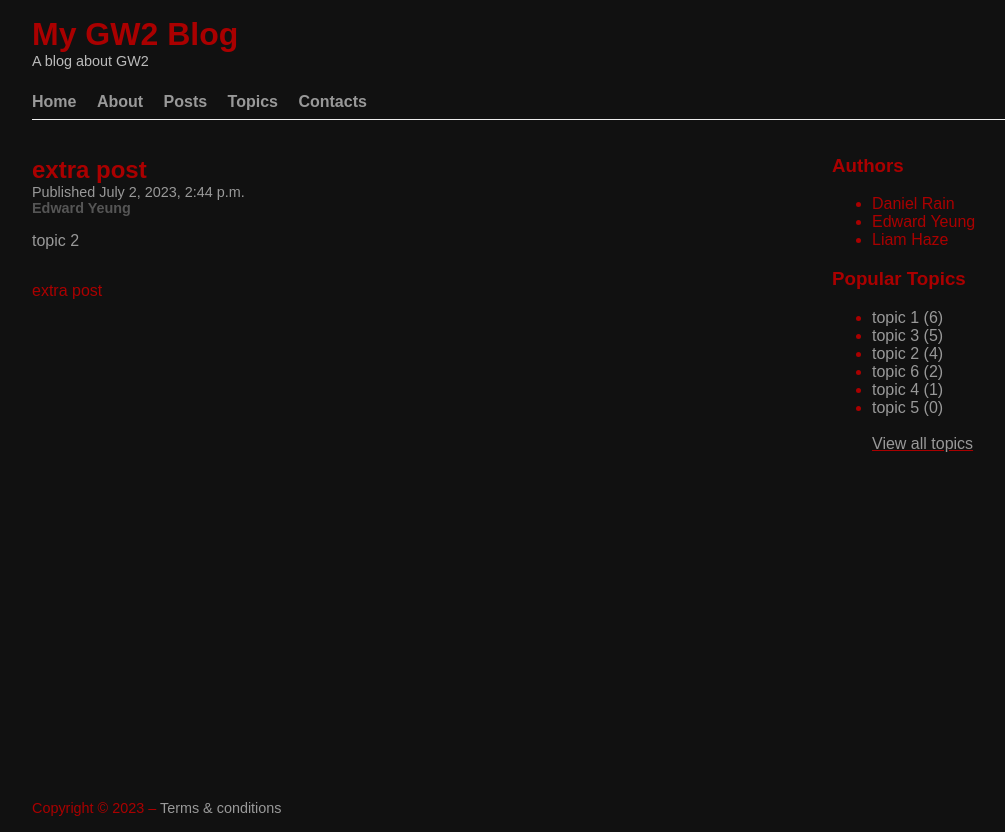
After one commit to edwardryeung/guild_wars_2, a Django app: page /posts/28/ in a window 1280 px wide. The commit adds this page. Shown: the whole page, without its empty margins (108-1113 px from the left). Run offline with Django 4.2, Linux system fonts and the light colour scheme; data comes from the database, SQL or seed files in the repository; both versions use the stored data as it was after the commit.

Commit message:
changes made for module 5 and assignment 4

```diff
--- /dev/null
+++ b/blog/context_processors.py
@@ -0,0 +1,29 @@
+from . import models
+from django.db.models import Count
+
+
+def base_context(request):
+    authors = models.Post.objects.published().get_authors().order_by('first_name')
+
+    top_posts = models.Post.objects.published().filter(comments__approved=True).annotate(
+        total_comments=Count('comments')).order_by('-total_comments')[:10]
+
+    for post in models.Post.objects.published():
+        if post in top_posts:
+            post.popular = True
+            post.save()
+        else:
+            post.popular = False
+            post.save()
+
+    sorted_topics = models.Topic.objects.filter(blog_posts__popular=True).annotate(
+        total_posts=Count('blog_posts')).order_by('-total_posts')
+
+    all_topics = models.Topic.objects.all()
+
+
+    return {
+        'authors': authors,
+        'sorted_topics': sorted_topics,
+        'all_topics': all_topics,
+    }
--- a/blog/models.py
+++ b/blog/models.py
@@ -2,6 +2,7 @@ from django.conf import settings
 from django.db import models
 from django.utils import timezone
 from django.contrib.auth import get_user_model
+from django.urls import reverse
 # Create your models here.
 
 
@@ -11,6 +12,10 @@ class Topic(models.Model):
         unique=True
     )
     slug = models.SlugField(unique=True)
+
+
+    def get_absolute_url(self):
+        return reverse('topic-detail', kwargs={'slug': self.slug})
 
     def __str__(self):
         return self.name
@@ -80,6 +85,19 @@ class Post(models.Model):
         self.status = self.PUBLISHED
         self.published = timezone.now()
 
+    def get_absolute_url(self):
+        if self.published:
+            kwargs = {
+                'year': self.published.year,
+                'month': self.published.month,
+                'day': self.published.day,
+                'slug': self.slug
+            }
+        else:
+            kwargs = {'pk': self.pk}
+
+        return reverse('post-detail', kwargs=kwargs)
+
     class Meta:
         ordering = ['-created']
 
--- a/blog/static/blog/base.css
+++ b/blog/static/blog/base.css
@@ -1,6 +1,6 @@
 html {
   height: 100%; /* Use whole height of browser */
-  background-color: black;
+  background-color: #111;
 }
 
 body {
@@ -11,7 +11,7 @@ body {
   max-width: 1000px;  /* Set max width */
   min-height: 100%;  /* Full height */
   padding: 1rem;
-  color: red;
+  color: #a00;
 }
 
 /*
@@ -19,7 +19,7 @@ body {
  * and unvisited links. Show underline on hover only.
  */
 a {
-  color: #999999;
+  color: #999;
   text-decoration: none;
 }
 
@@ -35,7 +35,7 @@ a:hover {
 
 #site-header p {
   font-size: 0.9rem;
-  color: #666;
+  color: #bbb;
   padding: 0;
   margin: 0;
 }
@@ -74,3 +74,56 @@ a:hover {
 #site-footer {
   font-size: 0.9rem;
 }
+
+/* post preview */
+.post-preview {
+  border-bottom: 1px #888 solid;
+}
+
+.post-preview h2 {
+  padding-bottom: 0;
+  margin-bottom: 0;
+}
+
+.post-preview time {
+  color: #800;
+}
+
+.post-preview section {
+  margin: 1rem 0;
+}
+
+/* post detail view */
+#post-detail-article h1 {
+  margin-bottom: 0;
+  padding-bottom: 0;
+}
+
+#post-detail-article .author {
+  font-size: 0.9rem;
+  font-weight: bold;
+  color: #555;
+  padding-bottom: 0;
+}
+
+#post-detail-article .published {
+  color: #999;
+  font-size: 0.9rem;
+}
+
+#post-detail-article .content {
+  margin: 2rem 0;
+}
+
+#post-detail-article .topics ul#taglist {
+  list-style: none;
+  padding-left: 0;
+}
+
+#post-detail-article .topics ul#taglist li {
+  display: inline-block;
+}
+
+#post-detail-article .topics ul#taglist li:not(:last-child):after {
+    content: ", ";
+}
--- a/blog/templates/blog/base.html
+++ b/blog/templates/blog/base.html
@@ -15,9 +15,10 @@
 
     <nav id="top-nav">
         <ul>
-            <li><a href="#">Home</a></li>
-            <li><a href="#">About</a></li>
-            <li><a href="#">Posts</a></li>
+            <li><a href="{% url 'home' %}">Home</a></li>
+            <li><a href="{% url 'about' %}">About</a></li>
+            <li><a href="{% url 'post-list' %}">Posts</a></li>
+            <li><a href="{% url 'topic-list' %}">Topics</a></li>
             <li><a href="#">Contacts</a></li>
         </ul>
     </nav>
@@ -41,20 +42,23 @@
                 <h3>Popular Topics</h3>
                 <ul>
                     {% for topic in sorted_topics %}
-                        <li>{{ topic.name }} ({{ topic.total_posts }})</li>
+                        <li><a href="{{ topic.get_absolute_url }}">{{ topic.name }} ({{ topic.total_posts }})</a></li>
                     {% endfor %}
                     {% for topic in all_topics %}
                         {% if topic not in sorted_topics %}
-                            <li>{{ topic.name }} (0)</li>
+                            <li><a href="{{ topic.get_absolute_url }}">{{ topic.name }} (0)</a></li>
                         {% endif %}
                     {% endfor %}
+
+                    <u><br><a href="{% url 'topic-list' %}">View all topics</a></u>
                 </ul>
             </section>
         </aside>
     </main>
 
     <footer id="site-footer">
-        Copyright &copy;{% now 'Y' %}
+        Copyright &copy; {% now 'Y' %} –
+        <a href="{% url 'terms-and-conditions' %}">Terms & conditions</a>
     </footer>
 </body>
 </html>
--- /dev/null
+++ b/blog/templates/blog/post_detail.html
@@ -0,0 +1,19 @@
+{% extends "blog/base.html" %}
+
+{% block page_title %}{{ post.title }}{% endblock %}
+
+{% block main %}
+<article id="post-detail-article">
+    <h1>{{ post.title }}</h1>
+    <span class="published">Published <time>{{ post.published }}</time></span><br>
+    <span class="author">{{ post.author.get_full_name }}</span>
+    <span class="topics">
+        <ul id="taglist">
+            {% for topic in post.topics.all %}
+                <li><a href="{{ topic.get_absolute_url }}">{{ topic.name }}</a></li>
+            {% endfor %}
+        </ul>
+    </span>
+    <section class="content">{{ post.content|linebreaks }}</section>
+</article>
+{% endblock %}
--- a/blog/views.py
+++ b/blog/views.py
@@ -1,32 +1,64 @@
+from . import models
+from django.views.generic.base import TemplateView
 from django.shortcuts import render
-from . import models
-from django.db.models import Count
+from django.views.generic import ListView, DetailView
 # Create your views here.
 
 
-def home(request):
-    """
-    home view
-    """
-    latest_posts = models.Post.objects.published().order_by('-published')[:3]
-    authors = models.Post.objects.published().get_authors().order_by('first_name')
-    top_posts = models.Post.objects.filter(comments__approved=True).annotate(total_comments=Count('comments')).order_by('-total_comments')[:10]
-    for post in models.Post.objects.all():
-        if post in top_posts:
-            post.popular = True
-            post.save()
-        else:
-            post.popular = False
-            post.save()
+class HomeView(TemplateView):
+    template_name = 'blog/home.html'
 
-    sorted_topics = models.Topic.objects.filter(blog_posts__popular=True).annotate(total_posts=Count('blog_posts')).order_by('-total_posts')
-    all_topics = models.Topic.objects.all()
+    def get_context_data(self, **kwargs):
+        context = super().get_context_data(**kwargs)
 
-    context = {
-        'authors': authors,
-        'latest_posts': latest_posts,
-        'sorted_topics': sorted_topics,
-        'all_topics': all_topics,
-    }
+        latest_posts = models.Post.objects.published().order_by('-published')[:3]
 
-    return render(request, 'blog/home.html', context)
+        context.update({'latest_posts': latest_posts})
+
+        return context
+
+
+class AboutView(TemplateView):
+    template_name = 'blog/about.html'
+
+
+def terms_and_conditions(request):
+    return render(request, 'blog/terms_and_conditions.html')
+
+
+class PostListView(ListView):
+    model = models.Post
+    context_object_name = 'posts'
+    queryset = models.Post.objects.published().order_by('-published')
+
+
+class TopicListView(ListView):
+    model = models.Topic
+    context_object_name = 'topics'
+    queryset = models.Topic.objects.order_by('name')
+
+
+class PostDetailView(DetailView):
+    model = models.Post
+
+    def get_queryset(self):
+        queryset = super().get_queryset().published()
+
+        if 'pk' in self.kwargs:
+            return queryset
+
+        return queryset.filter(
+            published__year=self.kwargs['year'],
+            published__month=self.kwargs['month'],
+            published__day=self.kwargs['day'],
+        )
+
+
+class TopicDetailView(DetailView):
+    model = models.Topic
+
+    def get_context_data(self, **kwargs):
+        context = super().get_context_data(**kwargs)
+        context['topic'] = self.get_object()
+        context['posts'] = models.Post.objects.published().order_by('-published')
+        return context
--- a/guild_wars_2/settings.py
+++ b/guild_wars_2/settings.py
@@ -65,6 +65,7 @@ TEMPLATES = [
                 'django.template.context_processors.request',
                 'django.contrib.auth.context_processors.auth',
                 'django.contrib.messages.context_processors.messages',
+                'blog.context_processors.base_context',
             ],
         },
     },
--- a/guild_wars_2/urls.py
+++ b/guild_wars_2/urls.py
@@ -20,6 +20,12 @@ from blog import views
 
 urlpatterns = [
     path('admin/', admin.site.urls),
-    path('', views.home, name='home'),
-
+    path('', views.HomeView.as_view(), name='home'),
+    path('about/', views.AboutView.as_view(), name='about'),
+    path('terms/', views.terms_and_conditions, name='terms-and-conditions'),
+    path('posts/', views.PostListView.as_view(), name='post-list'),
+    path('posts/<int:year>/<int:month>/<int:day>/<slug:slug>/', views.PostDetailView.as_view(), name='post-detail'),
+    path('posts/<int:pk>/', views.PostDetailView.as_view(), name='post-detail'),
+    path('topics/', views.TopicListView.as_view(), name='topic-list'),
+    path('topics/<slug:slug>/', views.TopicDetailView.as_view(), name='topic-detail'),
 ]
```
Also changed, not shown: blog/templates/blog/about.html (added, +8 -0 lines), blog/templates/blog/home.html (+5 -10 lines), blog/templates/blog/post_list.html (added, +12 -0 lines), blog/templates/blog/post_preview.html (added, +8 -0 lines), blog/templates/blog/terms_and_conditions.html (added, +10 -0 lines), blog/templates/blog/topic_detail.html (added, +13 -0 lines), blog/templates/blog/topic_list.html (added, +14 -0 lines), db.sqlite3.
